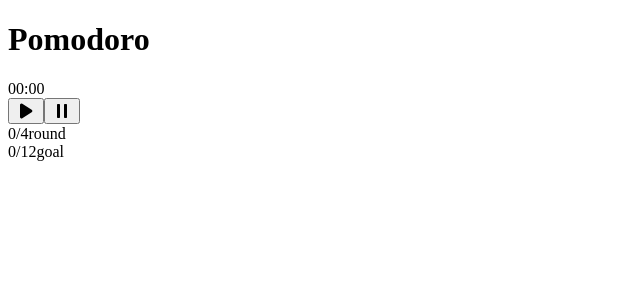
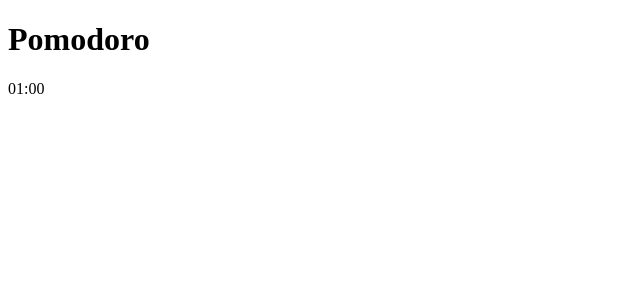
Before and after one commit to shionpark/pomodoro, a React (Vite) app: page / in a window 1280 px wide. Shown: the top 300 px of the page, without its empty margins (0-640 px from the left). Built offline with nearby package versions, Linux system fonts and the light colour scheme.

Commit message:
feat: timer state 생성 및 time formatting

```diff
--- a/src/App.tsx
+++ b/src/App.tsx
@@ -1,50 +1,16 @@
 import React from 'react';
-import { Timer } from './components';
+import { useRecoilValue } from 'recoil';
+import { timerSelector } from './recoils/atoms';
 
 function App() {
+  const { minutes, seconds } = useRecoilValue(timerSelector);
   return (
     <>
       <h1>Pomodoro</h1>
       <div>
-        <span>00</span>
+        <span>{String(minutes).padStart(2, '0')}</span>
         <span>:</span>
-        <span>00</span>
-      </div>
-      <div>
-        <button>
-          <svg
-            style={{ display: 'block', width: '20px', height: '20px' }}
-            fill="currentColor"
-            viewBox="0 0 20 20"
-            xmlns="http://www.w3.org/2000/svg"
-            aria-hidden="true"
-          >
-            <path d="M6.3 2.841A1.5 1.5 0 004 4.11V15.89a1.5 1.5 0 002.3 1.269l9.344-5.89a1.5 1.5 0 000-2.538L6.3 2.84z"></path>
-          </svg>
-        </button>
-        <button>
-          <svg
-            style={{ display: 'block', width: '20px', height: '20px' }}
-            fill="currentColor"
-            viewBox="0 0 20 20"
-            xmlns="http://www.w3.org/2000/svg"
-            aria-hidden="true"
-          >
-            <path d="M5.75 3a.75.75 0 00-.75.75v12.5c0 .414.336.75.75.75h1.5a.75.75 0 00.75-.75V3.75A.75.75 0 007.25 3h-1.5zM12.75 3a.75.75 0 00-.75.75v12.5c0 .414.336.75.75.75h1.5a.75.75 0 00.75-.75V3.75a.75.75 0 00-.75-.75h-1.5z"></path>
-          </svg>
-        </button>
-      </div>
-      <div>
-        <span>0</span>
-        <span>/</span>
-        <span>4</span>
-        <span>round</span>
-      </div>
-      <div>
-        <span>0</span>
-        <span>/</span>
-        <span>12</span>
-        <span>goal</span>
+        <span>{String(seconds).padStart(2, '0')}</span>
       </div>
     </>
   );
--- /dev/null
+++ b/src/recoils/atoms.tsx
@@ -0,0 +1,22 @@
+import { atom, selector } from 'recoil';
+
+const MINUTE = 1; // standard : 25분
+const DEFAULT_MINUTE = MINUTE * 60;
+
+export const timerState = atom({
+  key: 'timerState',
+  default: DEFAULT_MINUTE,
+});
+
+export const timerSelector = selector({
+  key: 'timerSelector',
+  get: ({ get }) => {
+    const time = get(timerState);
+    const minutes = Math.floor(time / 60);
+    const seconds = time % 60;
+    return {
+      minutes,
+      seconds,
+    };
+  },
+});
--- /dev/null
+++ b/src/recoils/index.ts
@@ -0,0 +1 @@
+export * from './atoms';
```
Also changed, not shown: src/atoms.tsx (deleted, +0 -22 lines).
